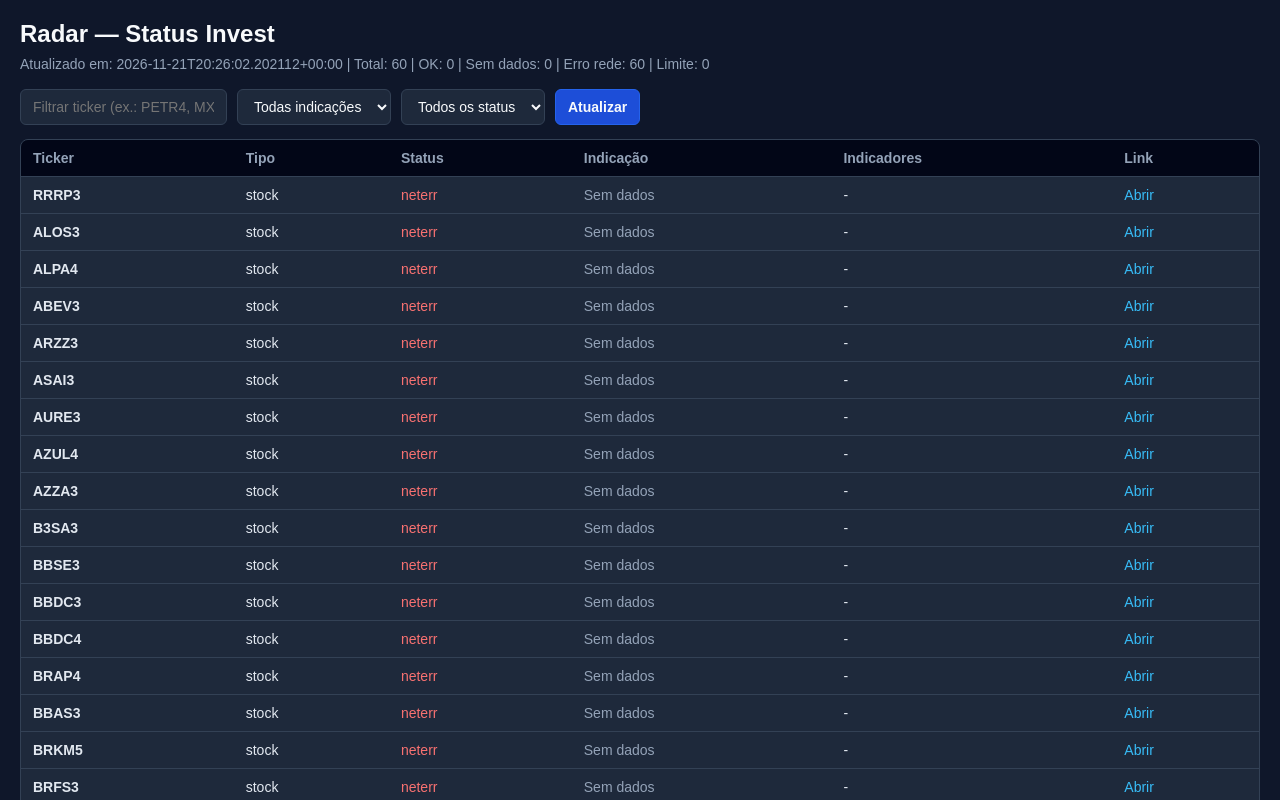
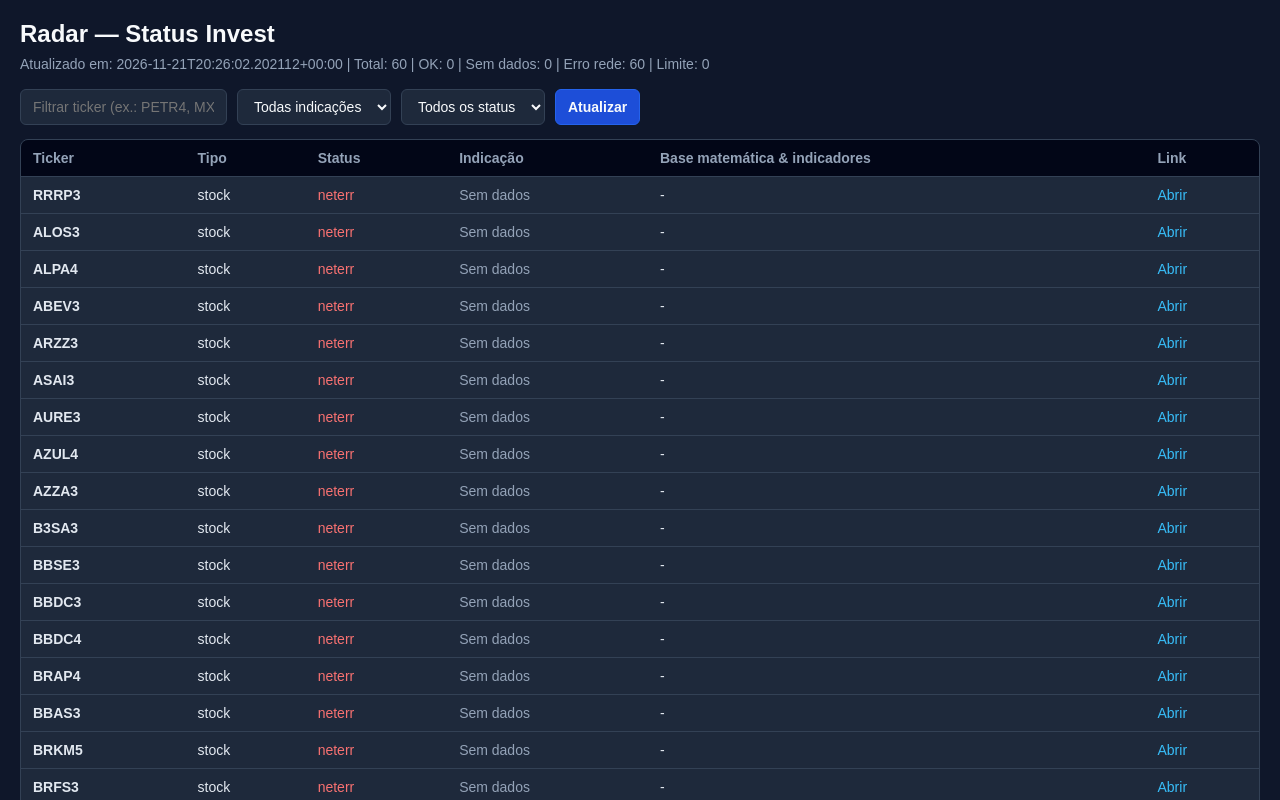
Before and after one commit to hosnaitrix10-crypto/radarnew2, a plain HTML site: page index.html in a window 1280 px wide. Shown: the top 800 px of the page. Drawn offline with Linux system fonts and the light colour scheme.

Commit message:
Atualizar o index.html

```diff
--- a/index.html
+++ b/index.html
@@ -50,13 +50,14 @@
     table {
       width: 100%;
       border-collapse: collapse;
-      min-width: 680px;
+      min-width: 760px;
     }
     th, td {
       padding: 10px 12px;
       border-bottom: 1px solid #334155;
       text-align: left;
       font-size: 14px;
+      vertical-align: top;
     }
     th { background: #020617; color: #94a3b8; }
     tr:last-child td { border-bottom: none; }
@@ -68,6 +69,12 @@
     .sinal-caro { color: #facc15; font-weight: 700; }
     .sinal-vender { color: #f87171; font-weight: 700; }
     .sinal-sem { color: #94a3b8; }
+    .sub-math {
+      display: block;
+      font-size: 12px;
+      color: #94a3b8;
+      margin-top: 3px;
+    }
     a { color: #38bdf8; text-decoration: none; }
     .vazio { text-align: center; padding: 24px; color: #94a3b8; }
   </style>
@@ -103,7 +110,7 @@
           <th>Tipo</th>
           <th>Status</th>
           <th>Indicação</th>
-          <th>Indicadores</th>
+          <th>Base matemática & indicadores</th>
           <th>Link</th>
         </tr>
       </thead>
@@ -132,14 +139,28 @@
       return "sinal-sem";
     }
 
-    function resumir(dataObj) {
-      if (!dataObj || typeof dataObj !== "object") return "-";
-      const chaves = Object.keys(dataObj);
-      if (!chaves.length) return "-";
-      return chaves
-        .slice(0, 5)
-        .map((k) => `${esc(k)}: ${esc(dataObj[k]?.raw ?? "-")}`)
-        .join(" | ");
+    function formatarAnalise(item) {
+      const an = item.analise || {};
+      const partes = [];
+      if (an.score !== undefined && an.score !== null) {
+        partes.push(`Score: ${an.score}`);
+      }
+      if (an.pos_52s_pct !== undefined && an.pos_52s_pct !== null) {
+        partes.push(`Faixa 52s: ${an.pos_52s_pct}%`);
+      }
+      if (an.preco_teto !== undefined && an.preco_teto !== null) {
+        partes.push(`Teto: R$ ${Number(an.preco_teto).toFixed(2)}`);
+      }
+      const linhaMath = partes.length ? `<strong>${esc(partes.join(" · "))}</strong>` : "";
+      const linhaMotivo = an.motivo ? `<span class="sub-math">${esc(an.motivo)}</span>` : "";
+
+      const d = item.data || {};
+      const chaves = Object.keys(d).slice(0, 4);
+      const linhaInd = chaves.length
+        ? `<span class="sub-math">${chaves.map((k) => `${esc(k)}: ${esc(d[k]?.raw ?? "-")}`).join(" | ")}</span>`
+        : "";
+
+      return `${linhaMath}${linhaMotivo}${linhaInd}` || "-";
     }
 
     function renderizar() {
@@ -173,7 +194,7 @@
             <td>${esc(item.type || "-")}</td>
             <td class="${esc(item.status || "")}">${esc(item.status || "-")}</td>
             <td class="${classeSinal(s)}">${esc(s)}</td>
-            <td>${resumir(item.data)}</td>
+            <td>${formatarAnalise(item)}</td>
             <td>${link}</td>
           </tr>
         `;
```
